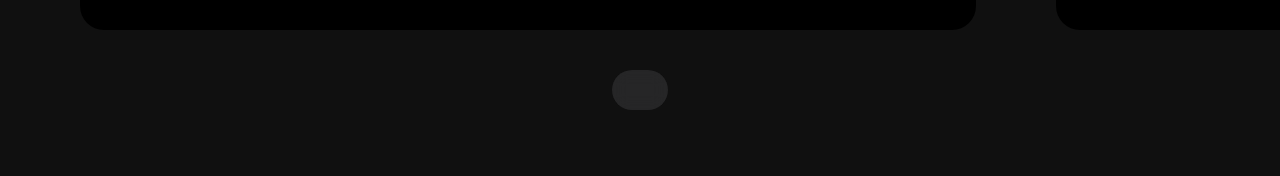
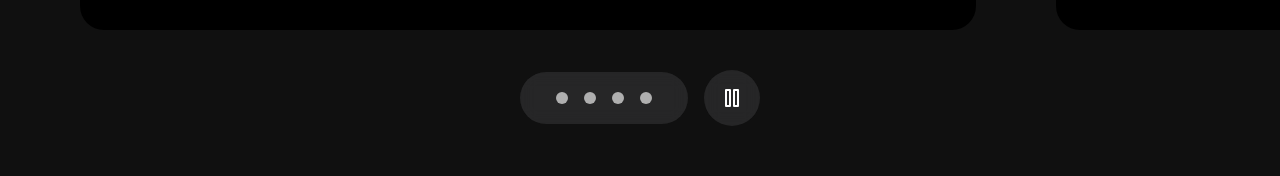
Before and after one commit to AmonM03/apple_website, a React (Vite) app: page / in a window 1280 px wide. Shown: the part 1566-1742 px from the top of the page. Built offline with nearby package versions, Linux system fonts and the light colour scheme.

Commit message:
Added Video Functionality

```diff
--- a/src/components/VideoCarousel.jsx
+++ b/src/components/VideoCarousel.jsx
@@ -1,6 +1,8 @@
 import { useEffect, useRef, useState } from "react"
 import { hightlightsSlides } from "../constants"
 import gsap from "gsap";
+import { pauseImg, playImg, replayImg } from "../utils";
+import { useGSAP } from "@gsap/react";
 
 const VideoCarousel = () => {
   const videoRef = useRef([]);
@@ -19,6 +21,22 @@
 
   const { isEnd, isLastVideo, startPlay, videoId, isPlaying } = video;
 
+  useGSAP(() => {
+    gsap.to('#video', {
+      scrollTrigger: {
+        trigger: '#video',
+        toggleActions: 'restart none none none'
+      },
+      onComplete: () => {
+        setVideo((pre) => ({
+          ...pre,
+          startPlay: true,
+          isPlaying: true,
+        }))
+      }
+    })
+  }, [isEnd, videoId])
+
   useEffect(() => {
     if(loadedData.length > 3) {
       if(!isPlaying) {
@@ -28,6 +46,8 @@
       }
     }
   }, [startPlay, videoId, isPlaying, loadedData])
+
+  const handleLoadedMetadata = (i, e) => setLoadedData ((pre) => [...pre, e])
 
 
   useEffect(() => {
@@ -49,6 +69,29 @@
 
   }, [videoId, startPlay])
 
+  const handleProcess = (type, i) => {
+    switch (type) {
+      case 'video-end':
+        setVideo((pre) => ({...pre, isEnd: true, videoId: i + 1 }))
+        break;
+
+      case 'video-last':
+        setVideo((pre) => ({...pre, isLastVideo: true}))
+        break;
+
+      case 'video-reset':
+        setVideo((pre) => ({...pre, isLastVideo: false, videoId:0 }))
+        break;
+
+      case 'play':
+        setVideo((pre) => ({...pre, isPlaying: !pre.isPlaying, videoId:0 }))
+        break;
+
+      default:
+        return video;
+    }
+  }
+
   return (
     <>
     <div className="flex items-center">
@@ -67,6 +110,7 @@
                   ...prevVideo, isPlaying: true
                 }))
               }}
+              onLoadedMetadata={(e) => handleLoadedMetadata(i, e)}
               >
                 <source src={list.video} type="video/mp4" />
               </video>
@@ -86,8 +130,32 @@
 
     <div className="relative flex-center mt-10">
       <div className="flex-center py-5 px-7 bg-gray-300 backdrop-blur rounded-full">
+        {videoRef.current.map((_, i) => (
+          <span
+          key={i}
+          ref={(el) => (videoDivRef.current[i] = el)}
+          className="mx-2 w-3 h-3 bg-gray-200 rounded-full relative cursor-pointer"
+          >
+            <span
+            className="absolute h-full w-full rounded-full"
+            ref={(el) => (videoSpanRef.current[i] = el)}
+            />
+          </span>
+        ))}
+      </div>
 
-      </div>
+      <button className="control-btn">
+        <img
+        src={isLastVideo ? replayImg : !isPlaying ? playImg : pauseImg}
+        alt={isLastVideo ? 'replay' : !isPlaying? 'play' : 'pause'}
+        onClick={isLastVideo
+          ? () => handleProcess('video-reset')
+          : !isPlaying
+            ? () => handleProcess('play')
+            : () => handleProcess('pause')
+        }
+        />
+      </button>
     </div>
     </>
   )
```
